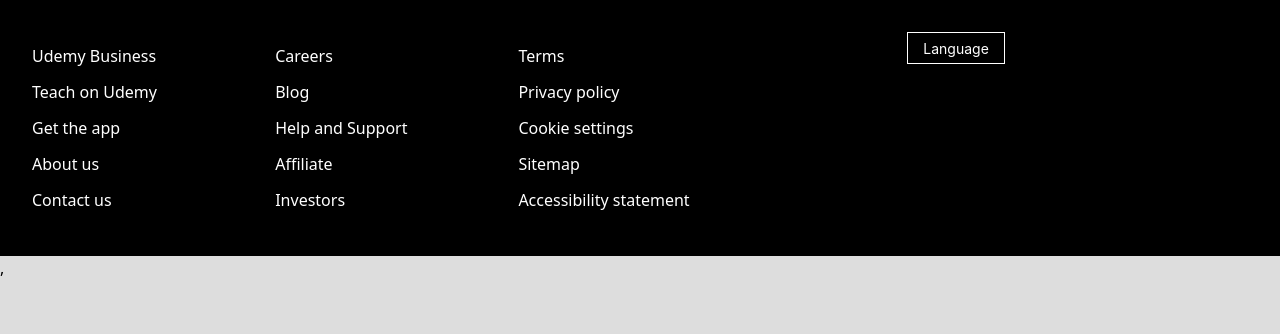
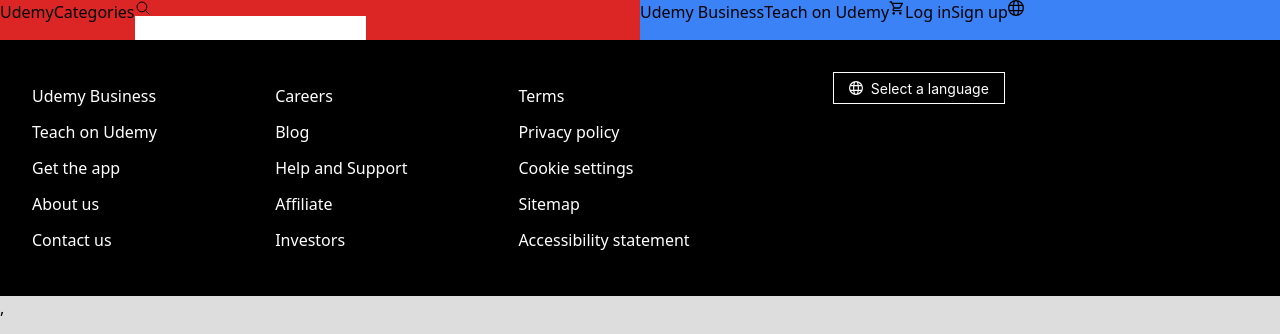
Before and after one commit to mdmehrab/react-typescript, a React (Vite) app: page / in a window 1280 px wide. Shown: the top 334 px of the page. Built offline with nearby package versions, Linux system fonts and the light colour scheme.

Commit message:
laout the Toolbar

```diff
--- a/src/App.tsx
+++ b/src/App.tsx
@@ -1,13 +1,13 @@
 import Footer from "./components/Footer";
 import Toolbar from "./components/Toolbar";
-import Home from "./pages/Home";
+// import Home from "./pages/Home";
 
 
 function App() {
   return (
     <>
-      {/* <Toolbar />
-      <Home /> */}
+      <Toolbar />
+      {/* <Home />  */}
       <Footer />
     </>
   );
--- a/src/components/Footer.tsx
+++ b/src/components/Footer.tsx
@@ -3,6 +3,9 @@
 import { footerLinks } from "../data";
 import PopModal from "./PopModal";
 import { useTranslation } from "react-i18next";
+
+import { GrLanguage } from "react-icons/gr";
+
 
 const customStyle = {
   color: "#fff",
@@ -18,9 +21,15 @@
 const Footer = () => {
   const { i18n } = useTranslation();
   const [isModalOpen, setIsModalOpen] = useState(false);
+  const [language, setLanguage] = useState("Select a language");
 
   const showModal = () => {
     setIsModalOpen(true);
+  };
+
+  const handleLanguageChange = (lang: string) => {
+    i18n.changeLanguage(lang);
+    setLanguage(lang);
   };
 
   return (
@@ -46,12 +55,17 @@
             onClick={showModal}
             style={customStyle}
           >
-            Language
+            <span><GrLanguage/></span>
+            {language}
           </Button>
         </div>
       </div>
 
-      <PopModal isModalOpen={isModalOpen} setIsModalOpen={setIsModalOpen} />
+      <PopModal
+        isModalOpen={isModalOpen}
+        setIsModalOpen={setIsModalOpen}
+        handleLanguageChange={handleLanguageChange}
+      />
     </>
   );
 };
--- a/src/components/PopModal.tsx
+++ b/src/components/PopModal.tsx
@@ -1,19 +1,13 @@
 import { Modal } from "antd";
-import { useTranslation } from "react-i18next";
+import { Dispatch, SetStateAction } from "react";
 
 interface PopModalProps {
   isModalOpen: boolean;
-  setIsModalOpen: (value: boolean) => void;
+  setIsModalOpen: Dispatch<SetStateAction<boolean>>;
+  handleLanguageChange: (lang: string) => void;
 }
 
-const PopModal = ({ isModalOpen, setIsModalOpen }: PopModalProps) => {
-  const { i18n } = useTranslation();
-
-  const handleLanguageChange = (lang: string) => {
-    i18n.changeLanguage(lang);
-    setIsModalOpen(false);
-  };
-
+const PopModal = ({ isModalOpen, setIsModalOpen, handleLanguageChange }: PopModalProps) => {
   const handleOk = () => {
     setIsModalOpen(false);
   };
@@ -29,16 +23,15 @@
       onOk={handleOk}
       onCancel={handleCancel}
     >
-      <p className="hover:text-gray-500 cursor-pointer" onClick={() => handleLanguageChange('bn')}>
+      <p className="hover:text-gray-500 cursor-pointer" onClick={() => handleLanguageChange("Bangla")}>
         Bangla
       </p>
-      <p className="hover:text-gray-500 my-3 cursor-pointer" onClick={() => handleLanguageChange('en')}>
+      <p className="hover:text-gray-500 my-3 cursor-pointer" onClick={() => handleLanguageChange("English")}>
         English
       </p>
-      <p className="hover:text-gray-500 my-3 cursor-pointer" onClick={() => handleLanguageChange('cn')}>
-        China
+      <p className="hover:text-gray-500 my-3 cursor-pointer" onClick={() => handleLanguageChange("China")}>
+        Chinese
       </p>
-
     </Modal>
   );
 };
--- a/src/components/Toolbar.tsx
+++ b/src/components/Toolbar.tsx
@@ -1,9 +1,36 @@
+import { IoSearchOutline } from "react-icons/io5";
+import { MdOutlineShoppingCart } from "react-icons/md";
+import { GrLanguage } from "react-icons/gr";
+
 const Toolbar = () => {
-    return (
-        <>
-            <h1>Toolbar</h1>
-        </>
-    )
-}
+  return (
+    <div className="grid grid-cols-2">
+      <div className="bg-red-600 flex col-span-1">
+        <div>
+          <span>Udemy</span>
+        </div>
+        <div>Categories</div>
+        <div>
+          <IoSearchOutline />
+          <input type="Search" />
+        </div>
+      </div>
+      <div className="bg-blue-500 flex col-span-1">
+        <div>Udemy Business</div>
+        <div>Teach on Udemy</div>
+        <div>
+          <MdOutlineShoppingCart />
+        </div>
+        <div>
+          <button>Log in</button>
+          <button>Sign up</button>
+        </div>
+        <div>
+          <GrLanguage />
+        </div>
+      </div>
+    </div>
+  );
+};
 
-export default Toolbar
+export default Toolbar;
--- a/src/data.ts
+++ b/src/data.ts
@@ -1,23 +1,23 @@
 export const footerLinks = [
     [
-        { id: 1, content: { en: 'Udemy Business', bn: 'উডেমি ব্যবসা', cn: '优达学城' }, url: '/' },
-        { id: 2, content: { en: 'Teach on Udemy', bn: 'উডেমিতে পড়ান', cn: '在优达学城教学' }, url: '/' },
-        { id: 3, content: { en: 'Get the app', bn: 'অ্যাপটি ডাউনলোড করুন', cn: '下载应用程序' }, url: '/' },
-        { id: 4, content: { en: 'About us', bn: 'আমাদের সম্পর্কে', cn: '关于我们' }, url: '/' },
-        { id: 5, content: { en: 'Contact us', bn: 'যোগাযোগ করুন', cn: '联系我们' }, url: '/' },
+        { id: 1, content: { English: 'Udemy Business', Bngl: 'উডেমি ব্যবসা', Chin: '优达学城' }, url: '/' },
+        { id: 2, content: { English: 'Teach on Udemy', Bangla: 'উডেমিতে পড়ান', China: '在优达学城教学' }, url: '/' },
+        { id: 3, content: { English: 'Get the app', Bangla: 'অ্যাপটি ডাউনলোড করুন', China: '下载应用程序' }, url: '/' },
+        { id: 4, content: { English: 'About us', Bangla: 'আমাদের সম্পর্কে', China: '关于我们' }, url: '/' },
+        { id: 5, content: { English: 'Contact us', Bangla: 'যোগাযোগ করুন', China: '联系我们' }, url: '/' },
     ],
     [
-        { id: 1, content: { en: 'Careers', bn: 'ক্যারিয়ার', cn: '职业' }, url: '/' },
-        { id: 2, content: { en: 'Blog', bn: 'ব্লগ', cn: '博客' }, url: '/' },
-        { id: 3, content: { en: 'Help and Support', bn: 'সাহায্য এবং সহায়তা', cn: '帮助与支持' }, url: '/' },
-        { id: 4, content: { en: 'Affiliate', bn: 'অ্যাফিলিয়েট', cn: '联盟计划' }, url: '/' },
-        { id: 5, content: { en: 'Investors', bn: 'বিনিয়োগকারীরা', cn: '投资者' }, url: '/' },
+        { id: 1, content: { English: 'Careers', Bangla: 'ক্যারিয়ার', China: '职业' }, url: '/' },
+        { id: 2, content: { English: 'Blog', Bangla: 'ব্লগ', China: '博客' }, url: '/' },
+        { id: 3, content: { English: 'Help and Support', Bangla: 'সাহায্য এবং সহায়তা', China: '帮助与支持' }, url: '/' },
+        { id: 4, content: { English: 'Affiliate', Bangla: 'অ্যাফিলিয়েট', China: '联盟计划' }, url: '/' },
+        { id: 5, content: { English: 'Investors', Bangla: 'বিনিয়োগকারীরা', China: '投资者' }, url: '/' },
     ],
     [
-        { id: 1, content: { en: 'Terms', bn: 'শর্তাবলী', cn: '条款' }, url: '/' },
-        { id: 2, content: { en: 'Privacy policy', bn: 'গোপনীয়তা নীতি', cn: '隐私政策' }, url: '/' },
-        { id: 3, content: { en: 'Cookie settings', bn: 'কুকি সেটিংস', cn: 'Cookie设置' }, url: '/' },
-        { id: 4, content: { en: 'Sitemap', bn: 'সাইটম্যাপ', cn: '网站地图' }, url: '/' },
-        { id: 5, content: { en: 'Accessibility statement', bn: 'অ্যাক্সেসযোগ্যতার বিবৃতি', cn: '可及性声明' }, url: '/' },
+        { id: 1, content: { English: 'Terms', Bangla: 'শর্তাবলী', China: '条款' }, url: '/' },
+        { id: 2, content: { English: 'Privacy policy', Bangla: 'গোপনীয়তা নীতি', China: '隐私政策' }, url: '/' },
+        { id: 3, content: { English: 'Cookie settings', Bangla: 'কুকি সেটিংস', China: 'Cookie设置' }, url: '/' },
+        { id: 4, content: { English: 'Sitemap', Bangla: 'সাইটম্যাপ', China: '网站地图' }, url: '/' },
+        { id: 5, content: { English: 'Accessibility statement', Bangla: 'অ্যাক্সেসযোগ্যতার বিবৃতি', China: '可及性声明' }, url: '/' },
     ]
 ];
--- a/src/types/footer.ts
+++ b/src/types/footer.ts
@@ -1,9 +1,9 @@
 export interface FooterLink {
     id: number;
     content: {
-      en: string;
-      bn: string;
-      cn: string
+      English: string;
+      Bangla: string;
+      China: string
     };
     url: string;
   }
--- a/src/utils/i18n.ts
+++ b/src/utils/i18n.ts
@@ -5,25 +5,25 @@
   .use(initReactI18next) // Passes i18n down to react-i18next
   .init({
     resources: {
-      en: {
+      English: {
         translation: {
           // Your English translations
         },
       },
-      bn: {
+      Bangla: {
         translation: {
           // Your Bangla translations
         },
       },
 
-      cn: {
+      China: {
         translation: {
           // Your Bangla translations
         },
       },
     },
-    lng: 'en', // Default language
-    fallbackLng: 'en', // Fallback language
+    lng: 'English', // Default language
+    fallbackLng: 'English', // Fallback language
     interpolation: {
       escapeValue: false, // React already does escaping
     },
```
Also changed, not shown: src/index.tsx (added).
